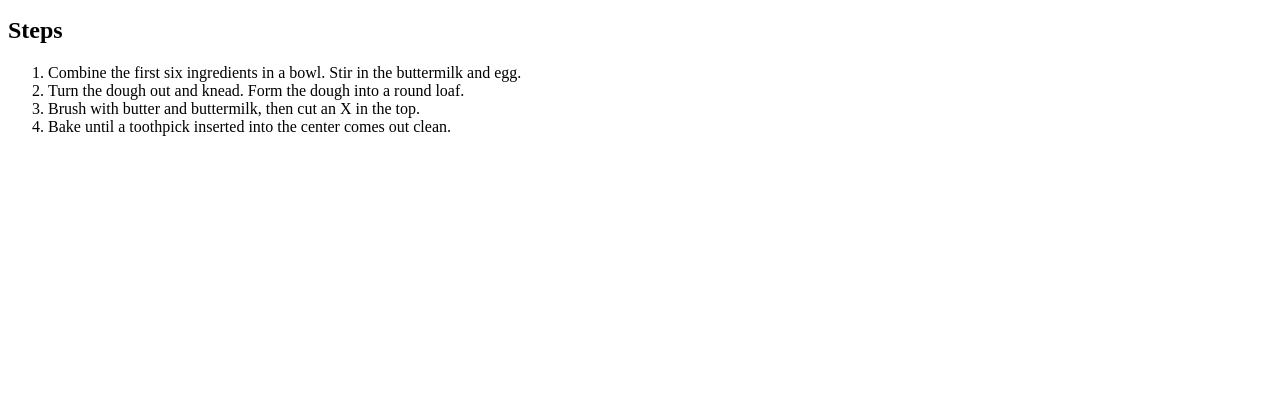
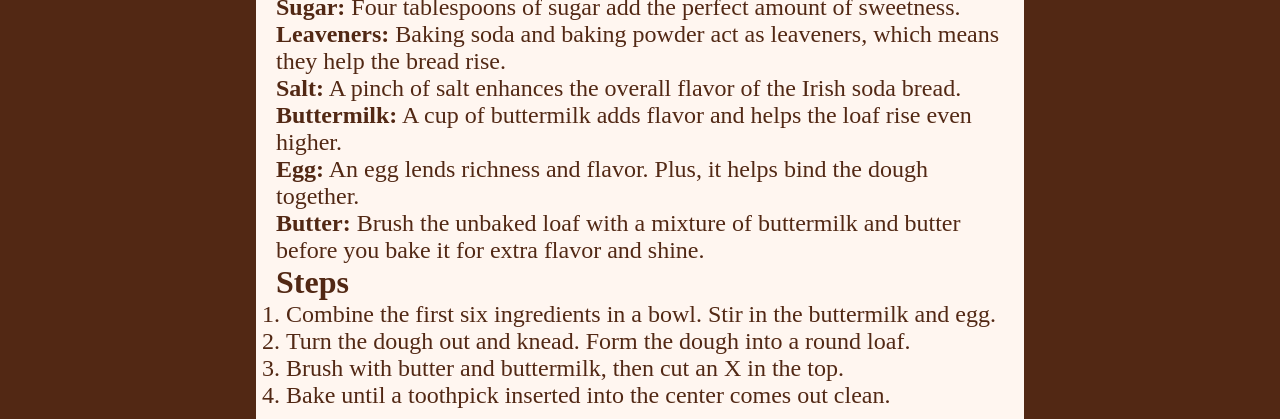
Before and after one commit to StefanTampu/odin-recipes, a plain HTML site: page recipes/soda-bread.html in a window 1280 px wide. Shown: the part 734-1153 px from the top of the page. Before the commit the page ends 886 px from the top, so only its background shows below. Drawn offline with Linux system fonts and the light colour scheme.

Commit message:
Create styles.css, change colours+font-sizes

```diff
--- a/recipes/soda-bread.html
+++ b/recipes/soda-bread.html
@@ -3,8 +3,10 @@
     <head>
         <meta charset="utf-8">
         <title>Soda Bread Recipe</title>
+        <link href="../styles.css" rel="stylesheet" type="text/css">
     </head>
-    <bread>
+    <body>
+        <div class="main-container">
             <h1>Soda Bread Recipe</h1>
             <img src="https://bakingamoment.com/wp-content/uploads/2020/03/IMG_7890-irish-soda-bread.jpg" alt="Soda Bread" height="350px" width="350px">
             <p>Irish soda bread is a type of quick bread that relies on baking soda, not yeast, to rise. The bread contains buttermilk, which contains lactic acid. The acid reacts with the baking soda to create air bubbles, resulting in a perfectly risen dough.</p>
@@ -27,5 +29,6 @@
                 <li>Brush with butter and buttermilk, then cut an X in the top.</li>
                 <li>Bake until a toothpick inserted into the center comes out clean.</li>
             </ol>
-    </bread>
+        </div>
+    <body>
 </html>
--- /dev/null
+++ b/styles.css
@@ -0,0 +1,43 @@
+* {
+    box-sizing: border-box;
+    padding: 0;
+    margin: 0;
+}
+
+body {
+    background-color: hsla(19,60%,20%,1);
+    font-size: 1.5rem;
+}
+
+.main-container {
+    margin: auto;
+    margin-top: 0px;
+    background-color: hsla(25,100%,97%,1);
+    color: hsla(19,60%,20%,1);
+    width: 60%;
+    min-height: 100vh;
+    position: relative;
+    padding: 10px 20px;
+}
+
+h1 {
+    font-size: 3rem;
+}
+
+h2 {
+    font-size: 2rem;
+}
+
+
+ul {
+    font-size: 2rem;
+    list-style:none;
+}
+
+li {
+    font-size: 1.5rem;
+}
+
+ol {
+    padding-left: 10px;
+}
```
Also changed, not shown: index.html (+3 -0 lines), recipes/beef-guinness-stew.html (+4 -0 lines), recipes/scones.html (+3 -0 lines). Lines whose indentation alone changed are shown as unchanged.
